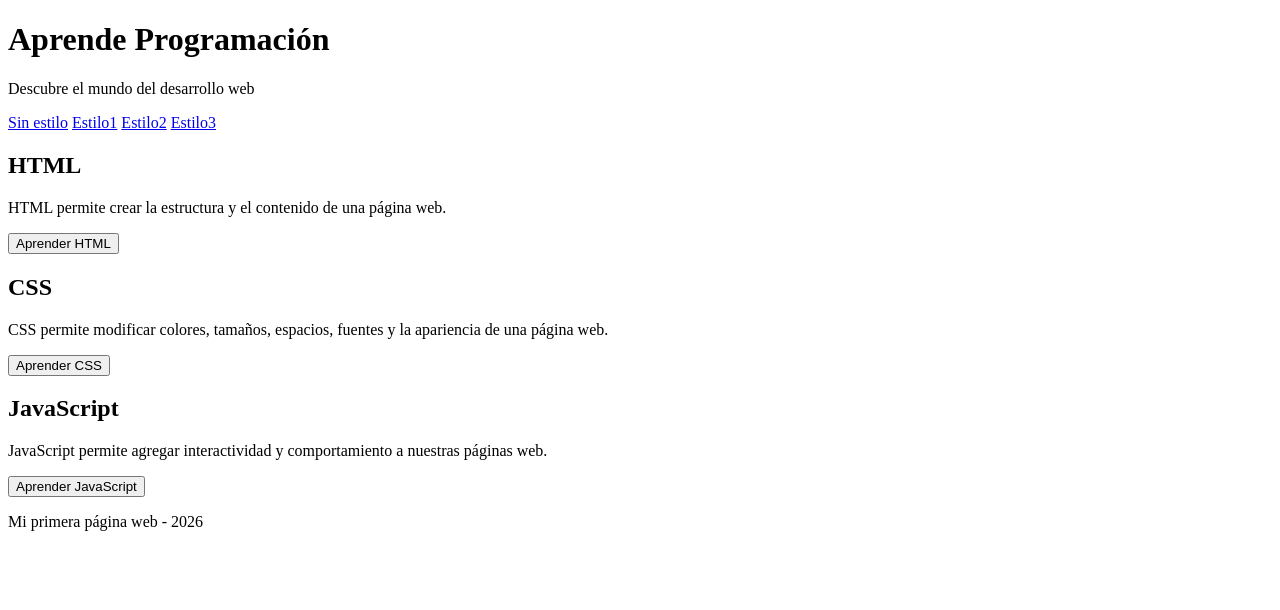
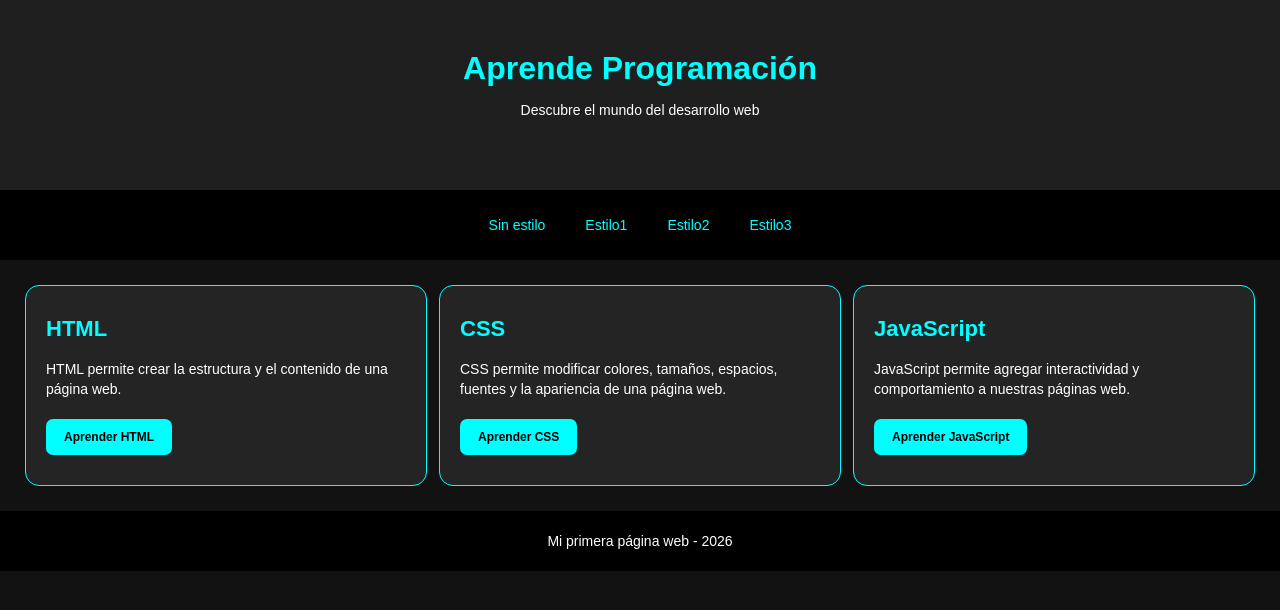
Before and after one commit to Brayanyarce04/Introducci-nProgramaci-nActividadesClase, a plain HTML site: page Clase10RetoClase/index2.html in a window 1280 px wide. Drawn offline with Linux system fonts and the light colour scheme.

Commit message:
Agregar nuevo estilo y actualizar enlaces en los archivos index

```diff
--- a/Clase10RetoClase/css/Style1.css
+++ b/Clase10RetoClase/css/Style1.css
@@ -0,0 +1,112 @@
+* {
+    box-sizing: border-box;
+}
+
+body {
+    margin: 0;
+    padding: 0;
+    font-family: Arial, sans-serif;
+    background-color: rgb(18, 18, 18);
+    color: white;
+}
+
+header {
+    height: 190px;
+    background-color: rgb(31, 31, 31);
+    text-align: center;
+    padding-top: 50px;
+}
+
+header h1 {
+    margin: 0 0 15px 0;
+    color: #00ffff;
+    font-size: 32px;
+}
+
+header p {
+    margin: 0;
+    color: white;
+    font-size: 14px;
+}
+
+nav {
+    height: 70px;
+    background-color: #000000;
+    display: flex;
+    justify-content: center;
+    align-items: center;
+    gap: 40px;
+}
+
+nav a {
+    color: #00ffff;
+    text-decoration: none;
+    font-size: 14px;
+}
+
+main {
+    background-color: rgb(18, 18, 18);
+    padding: 25px;
+    display: flex;
+    justify-content: space-between;
+    gap: 12px;
+    max-width: 1950px;
+
+}
+
+section {
+    width: 33.33%;
+    background-color: rgb(36, 36, 36);
+    border: 1px solid #00ffff;
+    border-radius: 14px;
+    padding: 30px 20px;
+    display: flex;
+    flex-direction: column;
+    align-items: flex-start;
+}
+
+section h2 {
+    margin: 0 0 18px 0;
+    color: #00ffff;
+    font-size: 22px;
+}
+
+section p {
+    margin: 0 0 20px 0;
+    color: white;
+    font-size: 14px;
+    line-height: 1.4;
+}
+
+section button {
+    background-color: #00ffff;
+    color: #000000;
+
+    border: none;
+    border-radius: 7px;
+
+    padding: 11px 18px;
+
+    font-size: 12px;
+    font-weight: bold;
+    cursor: pointer;
+
+    /* Empuja el botón al fondo para que queden alineados */
+    margin-top: auto;
+}
+
+footer {
+    height: 60px;
+    background-color: #000000;
+
+    display: flex;
+    justify-content: center;
+    align-items: center;
+
+    color: white;
+    font-size: 14px;
+}
+
+footer p {
+    margin: 0;
+}
--- a/Clase10RetoClase/css/Style2.css
+++ b/Clase10RetoClase/css/Style2.css
@@ -0,0 +1,92 @@
+* {
+    margin: 0;
+    padding: 0;
+    box-sizing: border-box;
+    font-family: Arial, Helvetica, sans-serif;
+}
+
+body {
+    background-color: whitesmoke;
+    color: black;
+    width: 100%;
+}
+
+header {
+    background-color: black;
+    text-align: center;
+    padding: 40px 20px 10px 20px;
+    color: white;
+    width: 100%;
+}
+
+header h1 {
+    font-size: 32px;
+    margin-bottom: 15px;
+}
+
+header p {
+    color: lightgray;
+    font-size: 15px;
+}
+
+nav {
+    background-color: #222222;
+    text-align: center;
+    padding: 20px 20px 45px 20px;
+    margin-bottom: 60px;
+}
+
+nav a {
+    color: white;
+    text-decoration: none;
+    margin: 0 35px;
+    font-size: 16px;
+    font-weight: normal;
+}
+
+main {
+    display: flex;
+    justify-content: center;
+    gap: 30px;
+    max-width: 1200px;
+    margin: auto;
+    padding: 20px;
+}
+
+main section {
+    background-color: white;
+    padding: 35px;
+    border-radius: 8px;
+    flex: 1;
+}
+
+main section h2 {
+    color: black;
+    font-size: 26px;
+    margin-bottom: 20px;
+}
+
+main section p {
+color: dimgray;
+font-size: 15px;
+line-height: 1.6;
+margin-bottom: 30px;
+}
+
+button {
+    background-color: black;
+    color: white;
+    border: none;
+    padding: 20px;
+    border-radius: 6px;
+    font-weight: bold;
+    font-size: 14px;
+    cursor: pointer;
+}
+
+footer {
+    text-align: center;
+    padding: 60px;
+    color: gray;
+    font-size: 14px;
+}
--- a/Clase10RetoClase/css/Style3.css
+++ b/Clase10RetoClase/css/Style3.css
@@ -0,0 +1,93 @@
+* {
+    margin: 0;
+    padding: 0;
+    box-sizing: border-box;
+    font-family: Arial, Helvetica, sans-serif;
+}
+
+body {
+    background-color: lightgray;
+    color: black;
+    width: 100%;
+}
+
+header {
+    background-color: lightblue;
+    text-align: left;
+    padding: 40px 40px 20px 40px;
+    width: 100%;
+}
+
+header h1 {
+    font-size: 30px;
+    margin-bottom: 5px;
+    color: black;
+}
+
+header p {
+    color: dimgray;
+    font-size: 14px;
+}
+
+nav {
+    background-color: darkblue;
+    text-align: left;
+    padding: 15px 40px;
+    margin-bottom: 40px;
+    width: 100%;
+}
+
+nav a {
+    color: white;
+    text-decoration: underline;
+    margin-right: 25px;
+    font-size: 14px;
+    font-weight: normal;
+}
+
+main {
+    display: flex;
+    flex-direction: column;
+    gap: 25px;
+    max-width: 95%;
+    margin: auto;
+    padding-bottom: 40px;
+}
+
+main section {
+    background-color: white;
+    border: 1px solid gray;
+    border-radius: 0px;
+    padding: 25px;
+    width: 100%;
+}
+
+main section h2 {
+    color: black;
+    font-size: 24px;
+    margin-bottom: 15px;
+}
+
+main section p {
+    color: black;
+    font-size: 14px;
+    margin-bottom: 20px;
+}
+
+button {
+    background-color: blue;
+    color: white;
+    border: none;
+    padding: 8px 16px;
+    border-radius: 2px;
+    font-size: 13px;
+    cursor: pointer;
+}
+
+footer {
+    text-align: center;
+    padding: 30px;
+    color: dimgray;
+    font-size: 14px;
+    width: 100%;
+}
--- a/Clase10RetoClase/index2.html
+++ b/Clase10RetoClase/index2.html
@@ -5,7 +5,7 @@
     <meta name="viewport" content="width=device-width, initial-scale=1.0">
 
     <title>Curso de Programación</title>
-    <link rel="stylesheet" href="css/Style2.css">
+    <link rel="stylesheet" href="css/Style1.css">
 
 </head>
 
```
Also changed, not shown: Clase10RetoClase/index.html (+0 -1 lines), Clase10RetoClase/index3.html (+1 -1 lines), Clase10RetoClase/index4.html (+1 -0 lines).
